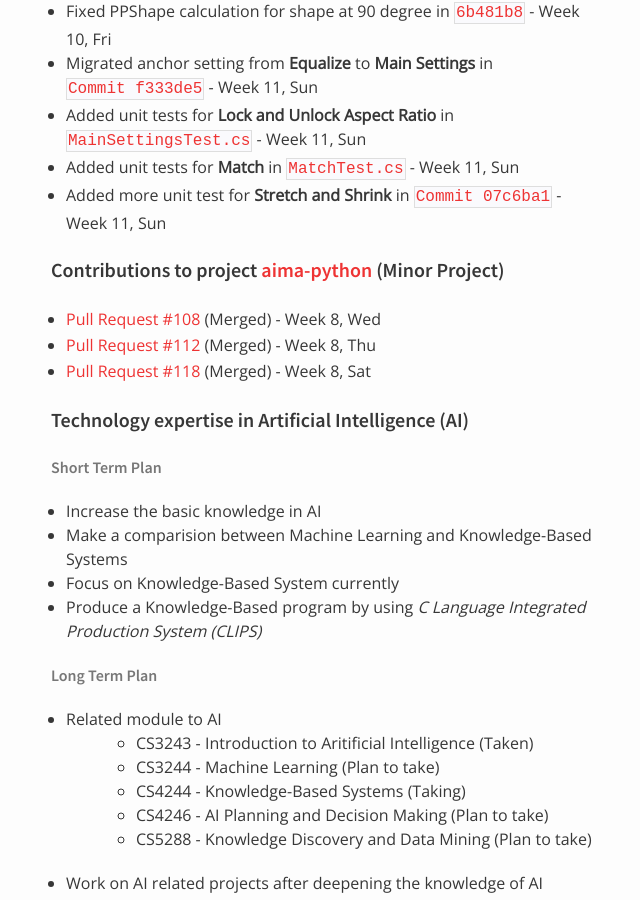
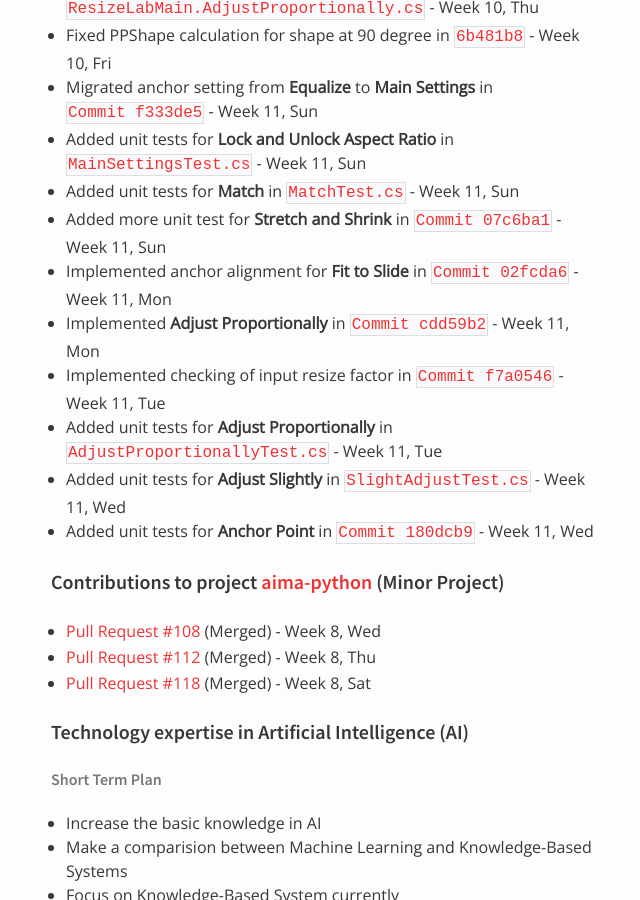
Before and after one commit to nus-oss/cs3281-AY1516S2-website, a Jekyll site: the page built from teams/powerpointlabs.md, in a window 1280 px wide and 900 px high, scrolled down 9411 px. Shown: the whole window, without its empty margins (319-959 px from the left). Built offline with Jekyll 4.4.1, drawn with Linux system fonts in a browser that asks for light colours; some of the changed text lies outside the part shown.

Commit message:
Update Yu Ting's progress

```diff
--- a/teams/powerpointlabs.md
+++ b/teams/powerpointlabs.md
@@ -108,7 +108,7 @@
   * [x] Add settings for Stretch/Shrink - Week 9, Thu
   * [x] Implement slight adjust feature - Week 10, Sun
   * [x] Implement match height and width feature - Week 10, Thu
-  * [ ] Implement resize propotionally (Height and Width)
+  * [x] Implement resize proportionally (Height and Width) - Week 11, Mon
   * [x] Add delay to preview
   * [ ] Create Ratio Resize feature
 * Advanced functionality for Resize Lab
@@ -260,6 +260,12 @@
 * Added unit tests for **Lock and Unlock Aspect Ratio** in [`MainSettingsTest.cs`](https://github.com/nus-fboa2016-PL/PowerPointLabs/blob/6b357b55873eb60d9525d84009d1d0ec236e4bb8/PowerPointLabs/Test/UnitTest/ResizeLab/MainSettingsTest.cs) - Week 11, Sun
 * Added unit tests for **Match** in [`MatchTest.cs`](https://github.com/nus-fboa2016-PL/PowerPointLabs/blob/ed2dee4e163ef77f33ee5ad0aad8ce7c79c22c73/PowerPointLabs/Test/UnitTest/ResizeLab/MatchTest.cs) - Week 11, Sun
 * Added more unit test for **Stretch and Shrink** in [`Commit 07c6ba1`](https://github.com/nus-fboa2016-PL/PowerPointLabs/commit/525428829ef275892518c6f28fb3d901202ec2a1) - Week 11, Sun
+* Implemented anchor alignment for **Fit to Slide** in [`Commit 02fcda6`](https://github.com/nus-fboa2016-PL/PowerPointLabs/commit/525d868f612a09ce9bbb15f9f133b1d8ab723202) - Week 11, Mon
+* Implemented **Adjust Proportionally** in [`Commit cdd59b2`](https://github.com/nus-fboa2016-PL/PowerPointLabs/commit/f7a054634ba136e23599a6a5b23fffae4a1a54f9) - Week 11, Mon
+* Implemented checking of input resize factor in [`Commit f7a0546`](https://github.com/nus-fboa2016-PL/PowerPointLabs/commit/6154511aedd77b817ac048c44525c5a227e710c2) - Week 11, Tue
+* Added unit tests for **Adjust Proportionally** in [`AdjustProportionallyTest.cs`](https://github.com/nus-fboa2016-PL/PowerPointLabs/blob/de114b8150f8b6014a2963a60a874d127426fc80/PowerPointLabs/Test/UnitTest/ResizeLab/AdjustPropotionallyTest.cs) - Week 11, Tue
+* Added unit tests for **Adjust Slightly** in [`SlightAdjustTest.cs`](https://github.com/nus-fboa2016-PL/PowerPointLabs/blob/8af2e8ac854ab7bff4fb563a021419b806a81a86/PowerPointLabs/Test/UnitTest/ResizeLab/SlightAdjustTest.cs) - Week 11, Wed
+* Added unit tests for **Anchor Point** in [`Commit 180dcb9`](https://github.com/nus-fboa2016-PL/PowerPointLabs/commit/8af2e8ac854ab7bff4fb563a021419b806a81a86) - Week 11, Wed
 
 
 #### Contributions to project [aima-python](https://github.com/aimacode/aima-python) (Minor Project)
```
